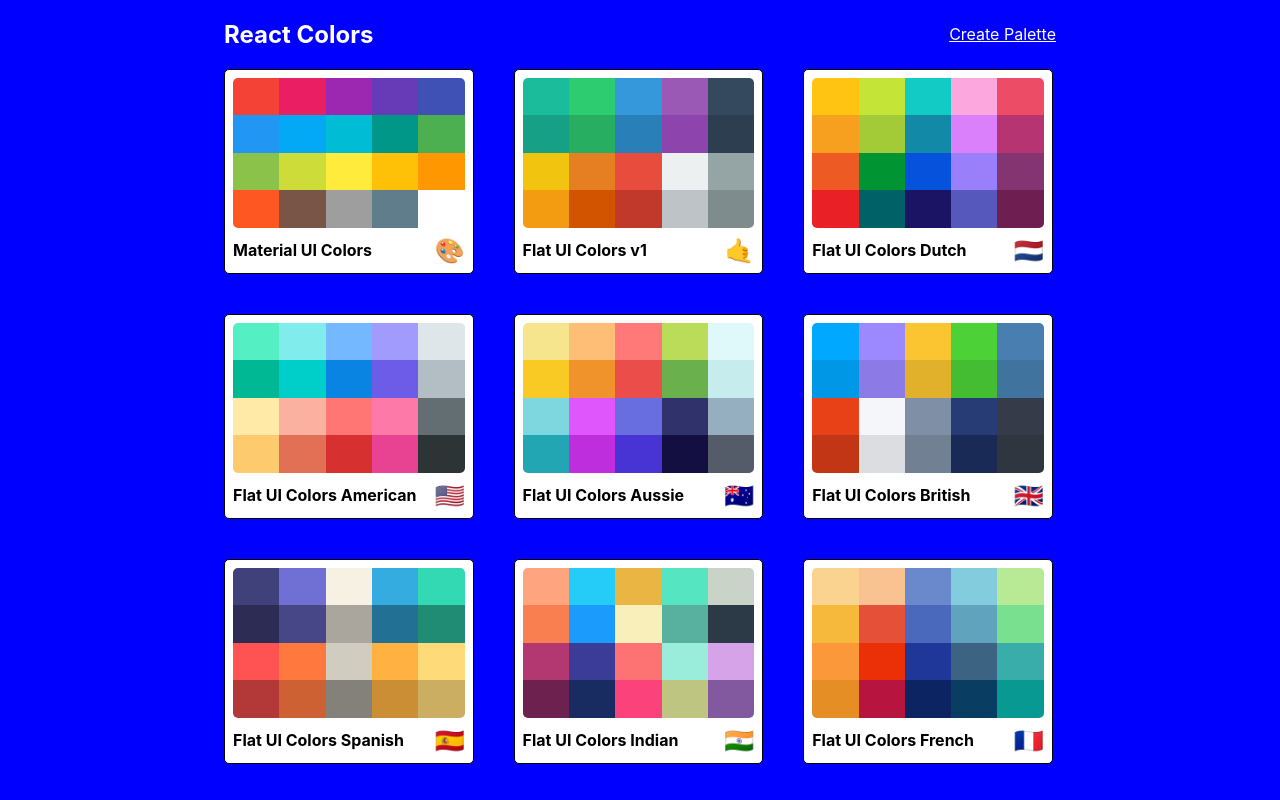
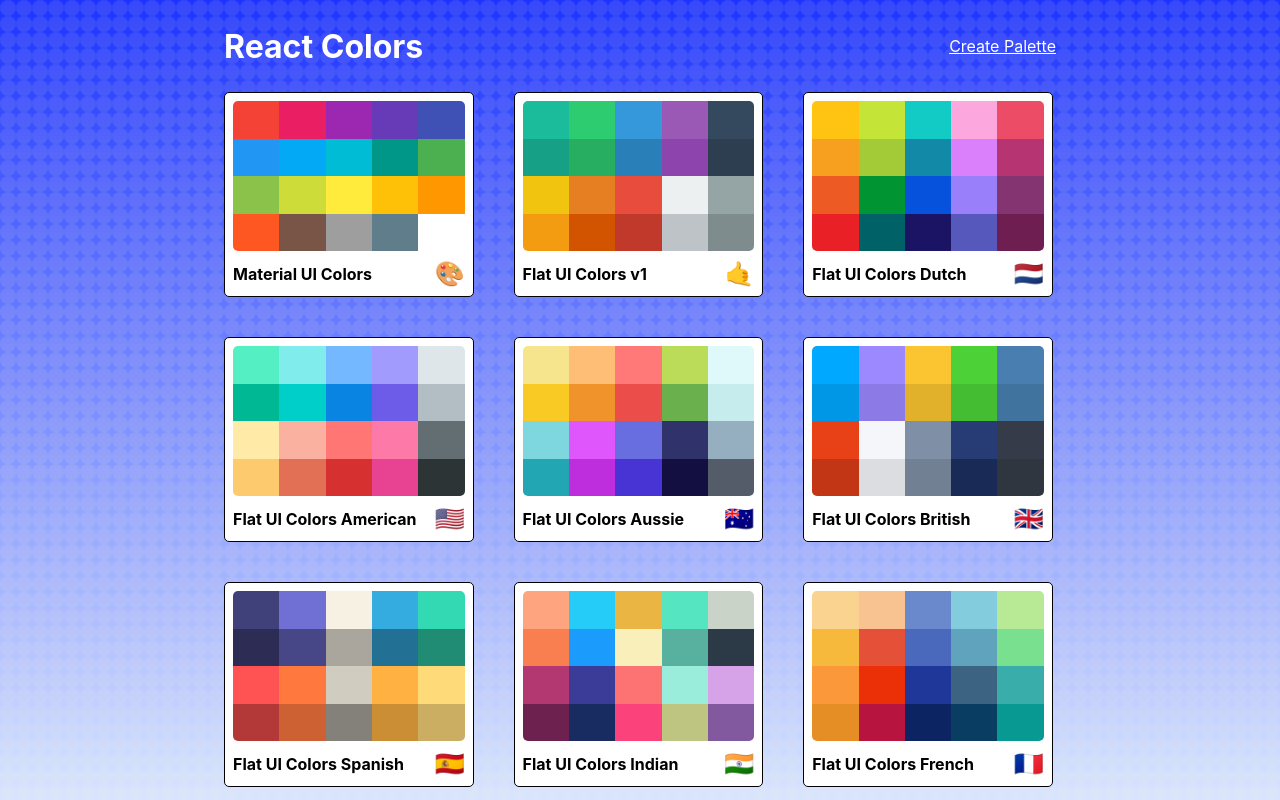
Before and after one commit to samuelgarbo/colors-app, a React (Create React App) app: page / in a window 1280 px wide. Built offline with nearby package versions, Linux system fonts and the light colour scheme.

Commit message:
Add svg to background in PaletteList

```diff
--- a/src/PaletteList.js
+++ b/src/PaletteList.js
@@ -16,7 +16,7 @@
             <div className={classes.root}>
                 <div className={classes.container}>
                     <nav className={classes.nav}>
-                        <h1>React Colors</h1>
+                        <h1 className={classes.title}>React Colors</h1>
                         <Link to='/palette/new'>Create Palette</Link>
                     </nav>
                     <div className={classes.palettes}>
--- a/src/styles/PaletteListStyles.js
+++ b/src/styles/PaletteListStyles.js
@@ -1,11 +1,19 @@
 import sizes from './sizes';
+import bg from './Diamond-Sunset.svg';
 export default {
     root: {
-        backgroundColor: 'blue',
         height: '100vh',
         display: 'flex',
         alignItems: 'flex-start',
-        justifyContent: 'center'
+        justifyContent: 'center',
+        backgroundColor: '#ffedcf',
+        /* background by SVGBackgrounds.com */
+        backgroundImage: `url(${bg})`,
+        overflow: 'scroll'
+
+    },
+    title: {
+        fontSize: '2rem'
     },
     container: {
         width: '50%',
```
Also changed, not shown: src/styles/Diamond-Sunset.svg (added).
